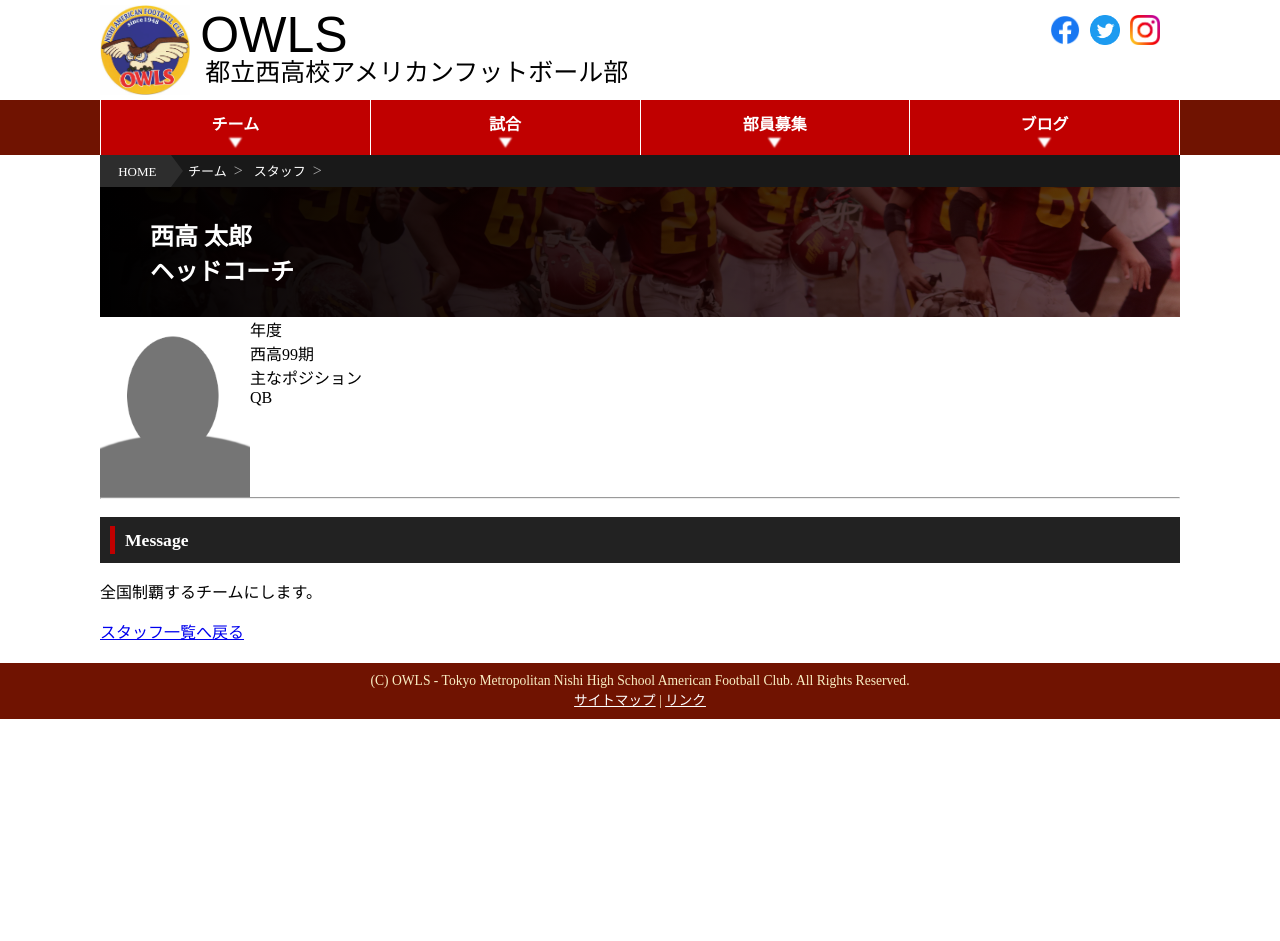
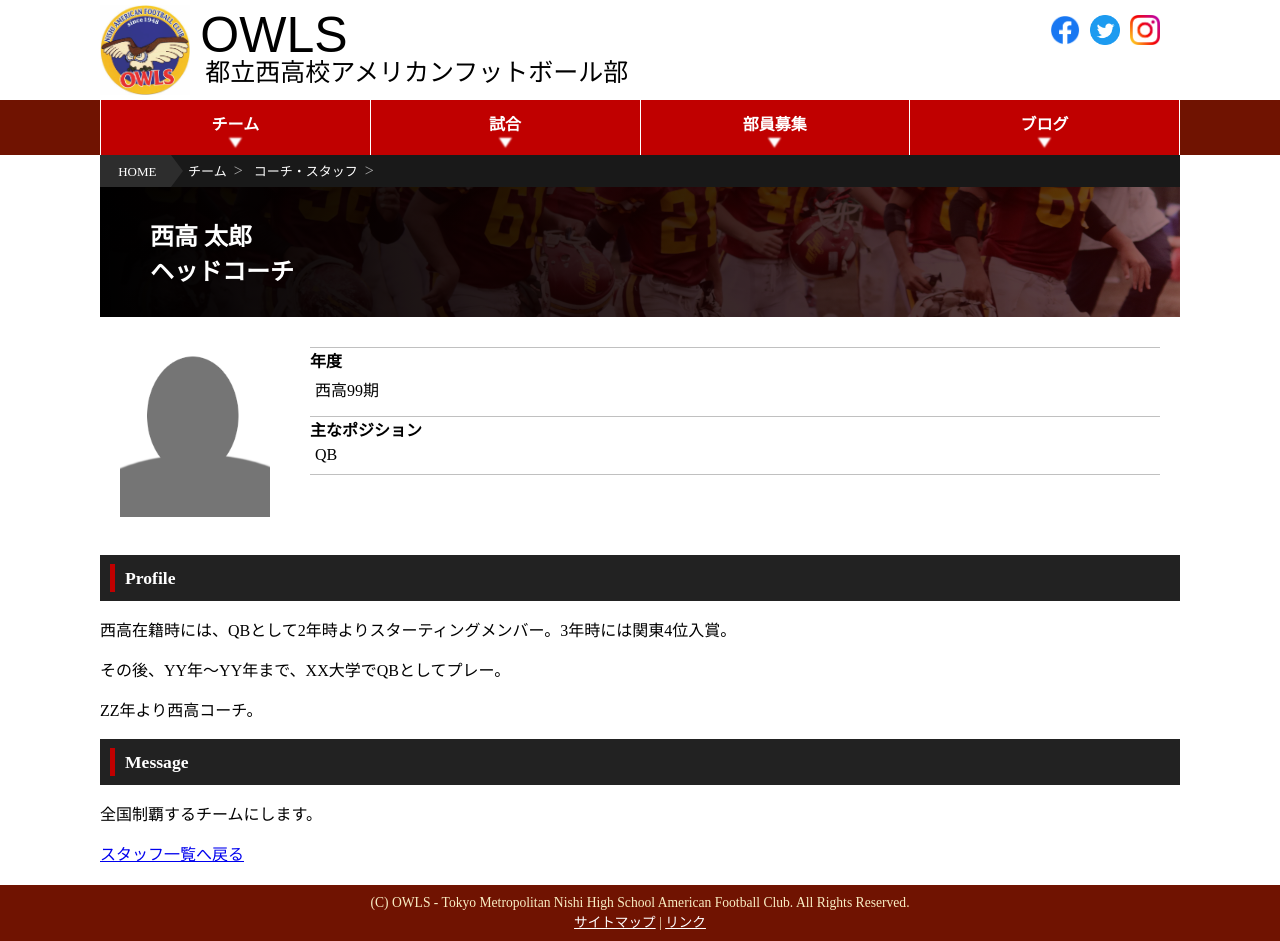
Before and after one commit to numa72/nishi-owls, a Jekyll site: the page built from _staffs/test.md, in a window 1280 px wide. Built offline with Jekyll 4.4.1, drawn with Linux system fonts in a browser that asks for light colours; some web fonts are replaced; before the commit the page ends 900 px from its top, so only the background shows below that.

Commit message:
initial design of staff

```diff
--- a/_data/navigation.yml
+++ b/_data/navigation.yml
@@ -5,7 +5,7 @@
       link: /team/about.html
     - name: 選手一覧
       link: /team/members.html
-    - name: スタッフ
+    - name: コーチ・スタッフ
       link: /team/staff.html
 - name: 試合
   link: /games.html
--- a/_layouts/staff.html
+++ b/_layouts/staff.html
@@ -2,11 +2,12 @@
 layout: default
 ---
 
-{% include breadcrumb.html list="/team/, チーム, /team/staff.html, スタッフ" %}
+{% include breadcrumb.html list="/team/, チーム, /team/staff.html, コーチ・スタッフ" %}
 
 <h1>{{ page.name }}<br />{{ page.position }}</h1>
 
-<img src="/assets/images/staff/{{ page.photo }}" width=150 alt="顔写真" style="display: block; float: left" />
+<div class="staff-head">
+    <img src="/assets/images/staff/{{ page.photo }}" width=150 alt="顔写真" />
 
     <dl>
         {% if page.year %}
@@ -18,9 +19,10 @@ layout: default
         <dd>{{ page.play_position }}</dd>
         {% endif %}
     </dl>
+</div>
 
-<hr style="clear: both" />
-
+<div class="staff-content">
     {{ content | markdownify }}
+</div>
 
 <p><a href="/team/staff.html">スタッフ一覧へ戻る</a></p>
--- /dev/null
+++ b/_sass/staff.scss
@@ -0,0 +1,35 @@
+.staff-head {
+    display: flex;
+
+    img {
+        display: block;
+        flex-grow: 0;
+        margin: 20px;
+    }
+
+    dl {
+        margin: 20px;
+        flex-grow: 1;
+
+        dt {
+            font-weight: bold;
+            margin-top: 10px;
+            border-top: solid 1px silver;
+        }
+
+        dd {
+            padding: 5px;
+
+            &:last-child {
+                padding-bottom: 10px;
+                border-bottom: solid 1px silver;
+            }
+        }
+    }
+
+    &:after {
+        content: "";
+        clear: both;
+        display: block;
+    }
+}
--- a/_staffs/test.md
+++ b/_staffs/test.md
@@ -6,6 +6,14 @@ year: 西高99期
 play_position: QB
 ---
 
+## Profile
+
+西高在籍時には、QBとして2年時よりスターティングメンバー。3年時には関東4位入賞。
+
+その後、YY年〜YY年まで、XX大学でQBとしてプレー。
+
+ZZ年より西高コーチ。
+
 ## Message
 
 全国制覇するチームにします。
--- a/assets/css/styles.scss
+++ b/assets/css/styles.scss
@@ -8,3 +8,4 @@ $main-width: 1080px;
 @import "slide";
 @import "game";
 @import "breadcrumb";
+@import "staff";
--- a/team/staff.html
+++ b/team/staff.html
@@ -4,7 +4,7 @@ title: スタッフ
 
 {% include breadcrumb.html list="/team/, チーム" %}
 
-<h1>スタッフ</h1>
+<h1>コーチ・スタッフ</h1>
 
 {% for staff in site.staffs %}
 <div>
```
Lines whose indentation alone changed are shown as unchanged.
